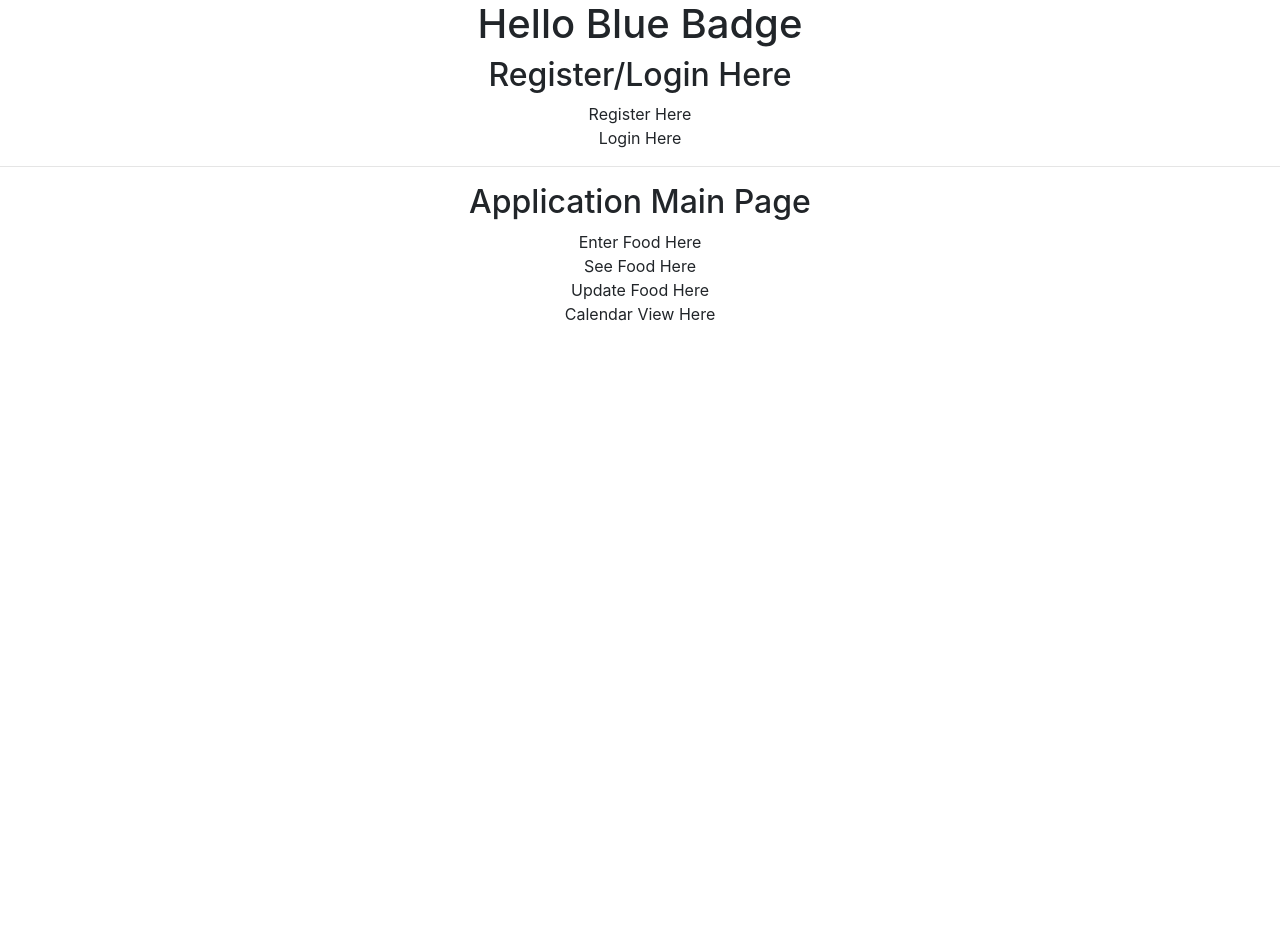
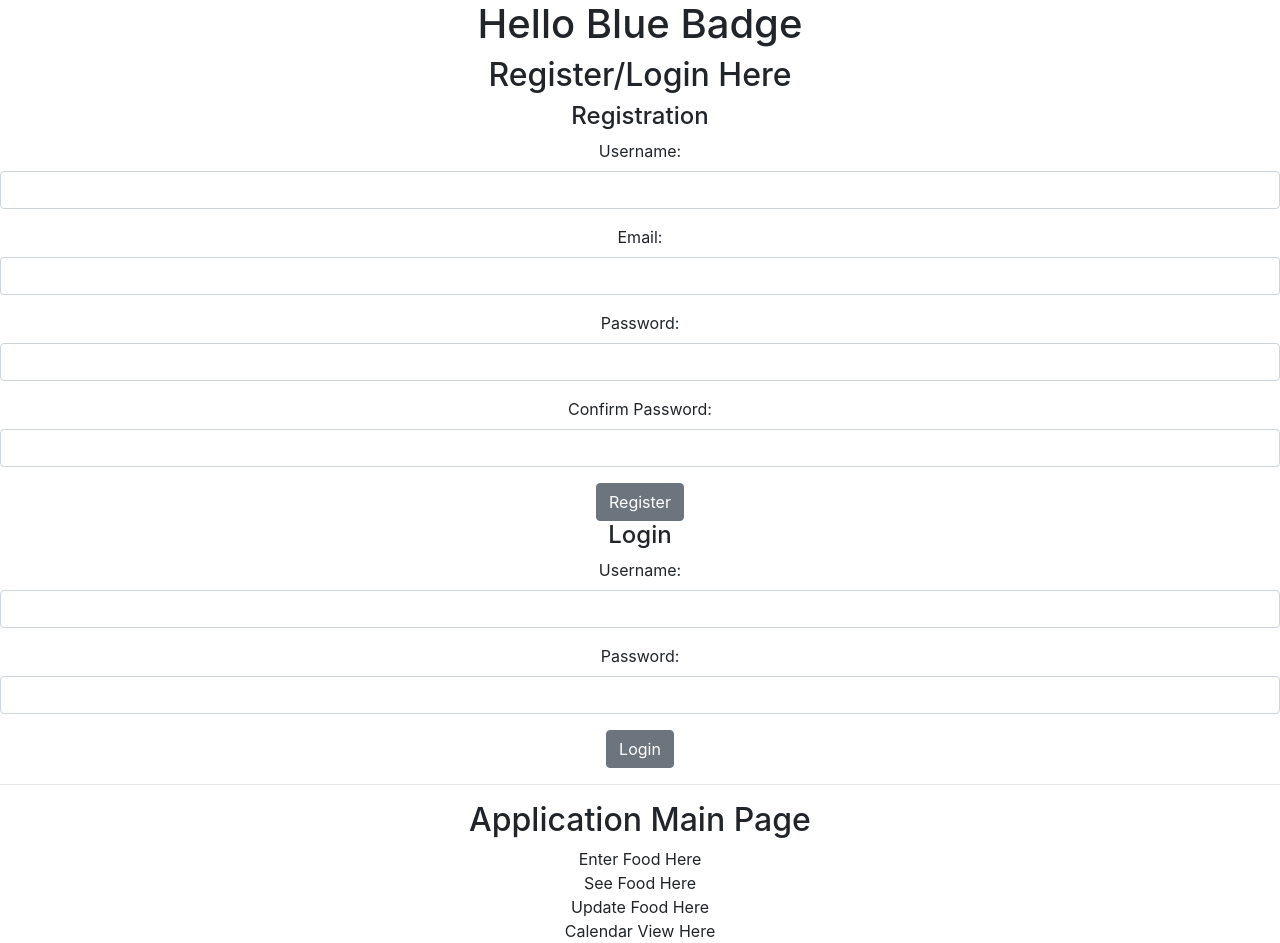
Before and after one commit to CBroaders12/BlueBadgeClient, a React (Create React App) app: page / in a window 1280 px wide. Before the commit the page ends 800 px from the top, so only its background shows below. Built offline with nearby package versions, Linux system fonts and the light colour scheme.

Commit message:
loginRegister

```diff
--- a/src/App.jsx
+++ b/src/App.jsx
@@ -6,8 +6,8 @@ import React from 'react';
 import {  } from 'reactstrap';
 
 // Components
-import FoodAppIndex from './Components/App/FoodAppIndex';
-import AuthIndex from './Components/Auth/AuthIndex';
+import FoodAppIndex from './components/app/FoodAppIndex';
+import AuthIndex from './components/auth/AuthIndex';
 
 function App() {
   return (
--- a/src/components/auth/Login.jsx
+++ b/src/components/auth/Login.jsx
@@ -1,12 +1,53 @@
-import React,  {  } from 'react';
-import {  } from 'reactstrap';
+import React,  {useState} from 'react';
+import { Form, Label, FormGroup, Button, Input } from 'reactstrap';
 
 const LoginComponent = (props) => {
 
+  const [username, setUsername] = useState('');
+  const [password, setPassword] = useState('');
+
+  const userNameChange = (event) => {
+    setUsername(event.target.value)
+  };
+
+  const passwordChange = (event) => {
+    setPassword(event.target.value)
+  };
+
+  const LoginSubmit = (event) => {
+    event.preventDefault();
+
+    if(username && password) {
+      fetch('', {
+        method: 'POST',
+        headers: {
+          'Content-Type': 'application/json'},
+
+        body: JSON.stringify({
+          username: username,
+          password: password}),
+
+      }).then(response => response.json())
+      .then((body) => {
+        props.authenticateUser(body.token);
+      })
+      .catch((error) => console.log(error));
+    }
+  };
+
   return(
-    <div>
-      Login Here
-    </div>
+    <Form id='loginForm' className='authForm' onSubmit={LoginSubmit}>
+      <h4>Login</h4>
+      <FormGroup>
+        <Label htmlFor='username'>Username:</Label>
+        <Input onChange={userNameChange} value={username} id='username' type='text' name='text'></Input>
+      </FormGroup>
+      <FormGroup>
+        <Label htmlFor='password'>Password:</Label>
+        <Input onChange={passwordChange} value={password} id='password' type='password' name='password'></Input>
+      </FormGroup>
+      <Button>Login</Button>
+    </Form>
   );
 };
 
--- a/src/components/auth/Register.jsx
+++ b/src/components/auth/Register.jsx
@@ -1,12 +1,68 @@
-import React,  {  } from 'react';
-import {  } from 'reactstrap';
+import React,  { useState } from 'react';
+import { Form, Button, Input, FormGroup, Label } from 'reactstrap';
 
 const RegisterComponent = (props) => {
 
+  const [username, setUserName] = useState('');
+  const [email, setEmail] = useState('');
+  const [password, setPassword] = useState('');
+  const [passwordConfirm, setPasswordConfirm] = useState('');
+
+  const userInputChange = (event) => setUserName(event.target.value);
+  const emailInputChange = (event) => setEmail(event.target.value);
+  const passwordInputChange = (event) => setPassword(event.target.value);
+  const passwordConfirmInputChange = (event) => setPasswordConfirm(event.target.value);
+
+  const UserRegistration = (event) => {
+    event.preventDefault();
+
+    if(username && email && password) {
+      if(password === passwordConfirm) {
+
+        fetch('', {
+          method: 'POST',
+          headers: {
+            'Content-Type': 'application/json',
+          },
+
+          body: JSON.stringify({
+            username: username,
+            email: email,
+            password: password
+          })
+
+        }).then(response => response.json())
+          .then(() => {
+            console.log('user is registerd');
+          })
+          .catch(error => console.log(error));
+      }else{
+        alert('Passwords MUST match!');
+      }
+    }
+  };
+
   return(
-    <div>
-      Register Here
-    </div>
+    <Form className='authForm' id='registerForm' onSubmit={UserRegistration}>
+      <h4>Registration</h4>
+      <FormGroup>
+        <Label htmlFor='registerUserName'>Username:</Label>
+        <Input id='registerUserName' type='text' name='registerUserName' onChange={userInputChange}/>
+      </FormGroup>
+      <FormGroup>
+        <Label htmlFor='registerEmail'>Email:</Label>
+        <Input id='registerEmail' type='email' name='registerEmail' onChange={emailInputChange}></Input>
+      </FormGroup>
+      <FormGroup>
+        <Label htmlFor='registerPassword'>Password:</Label>
+        <Input id='registerPassword' type='password' name='registerPassword' onChange={passwordInputChange}></Input>
+      </FormGroup>
+      <FormGroup>
+        <Label htmlFor='registerConfirmPassword'>Confirm Password:</Label>
+        <Input id='registerConfirmPassword' type='password' name='registerConfirmPassword' onChange={passwordConfirmInputChange}></Input>
+      </FormGroup>
+      <Button>Register</Button>
+    </Form>
   );
 };
 
```
